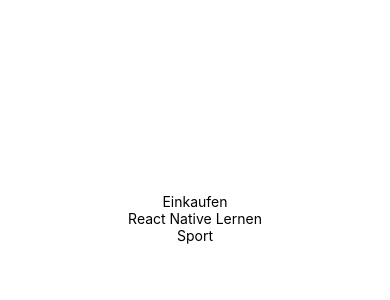
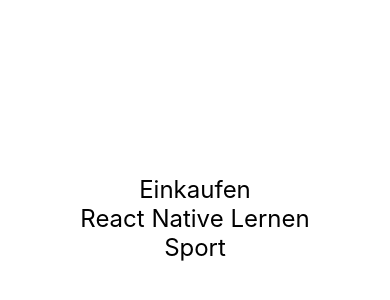
Before and after one commit to behrends/TodosRN, a React Native app: screen / in a window 390 px wide. Shown: the part 204-504 px from the top of the page. Built offline with nearby package versions, Linux system fonts and the light colour scheme.

Commit message:
Inline Style

```diff
--- a/App.js
+++ b/App.js
@@ -4,9 +4,9 @@
 export default function App() {
   return (
     <View style={styles.container}>
-      <Text>Einkaufen</Text>
-      <Text>React Native Lernen</Text>
-      <Text>Sport</Text>
+      <Text style={{ fontSize: 24 }}>Einkaufen</Text>
+      <Text style={{ fontSize: 24 }}>React Native Lernen</Text>
+      <Text style={{ fontSize: 24 }}>Sport</Text>
       <StatusBar style="auto" />
     </View>
   );
```
